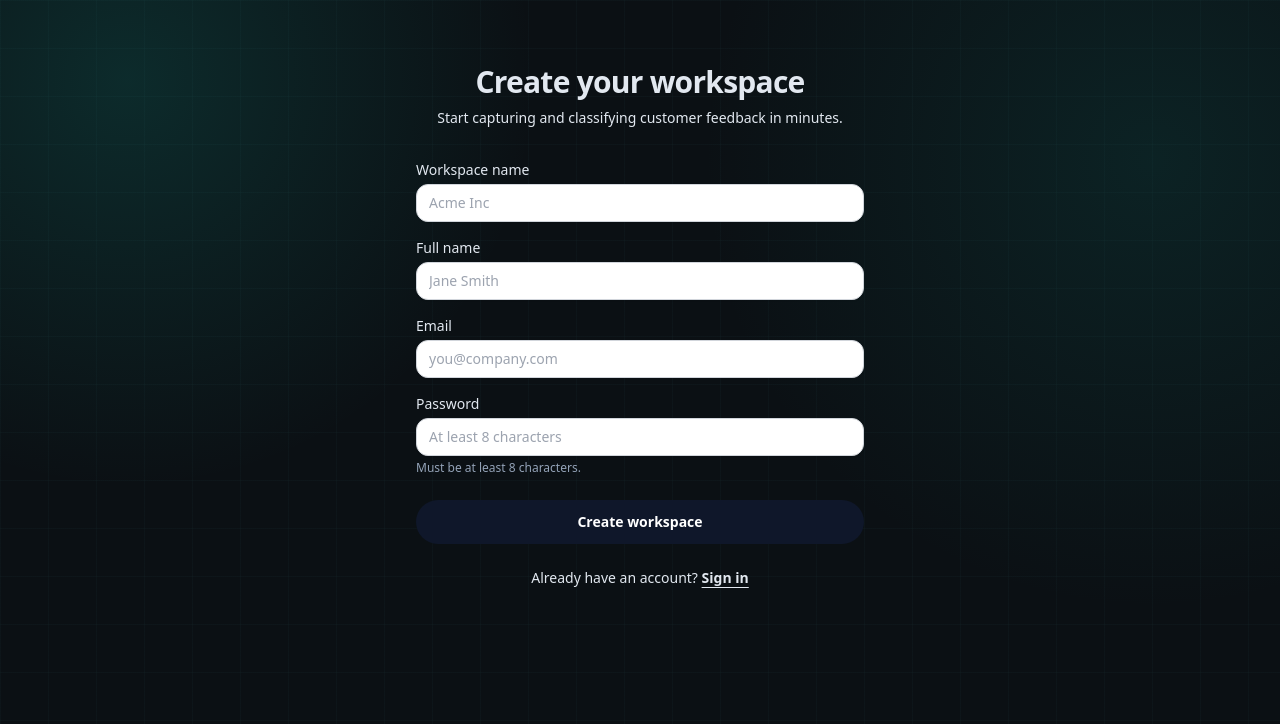
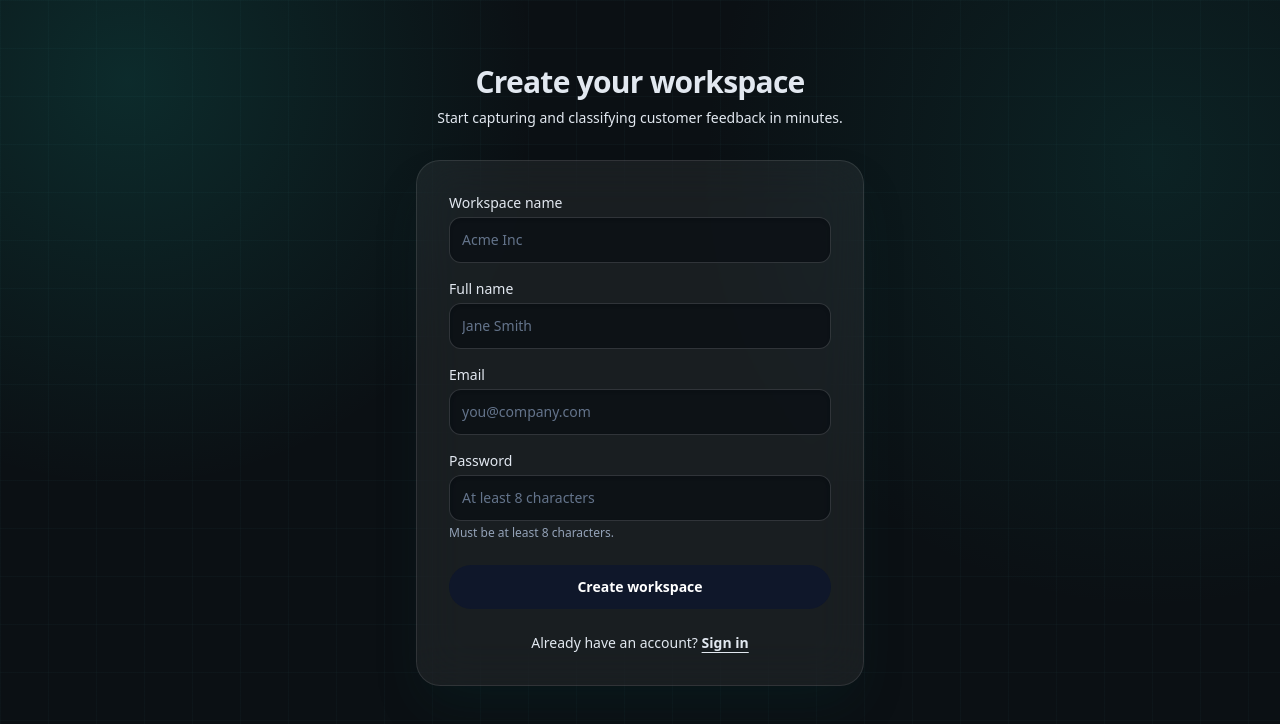
Before and after one commit to magoro11/loop-saas, a Next.js app: page /signup in a window 1280 px wide. Shown: the top 724 px of the page. Built offline with nearby package versions, Linux system fonts and the light colour scheme.

Commit message:
Improve create workspace form contrast

```diff
--- a/app/signup/page.tsx
+++ b/app/signup/page.tsx
@@ -46,7 +46,7 @@ export default function SignupPage() {
         <p className="mt-2 text-sm text-slate-600">Start capturing and classifying customer feedback in minutes.</p>
       </div>
 
-      <form className="mt-8 space-y-6" onSubmit={handleSubmit}>
+      <form className="mt-8 space-y-6 rounded-3xl border border-white/10 bg-white/[0.06] p-8 shadow-2xl shadow-teal-950/30 backdrop-blur-xl" onSubmit={handleSubmit}>
         <div className="space-y-4">
           <div>
             <label htmlFor="workspaceName" className="block text-sm font-medium text-slate-700">
@@ -55,7 +55,7 @@ export default function SignupPage() {
             <input
               id="workspaceName"
               name="workspaceName"
-              className="mt-1 block w-full rounded-xl border border-gray-300 px-3 py-2 text-sm shadow-sm transition focus:border-slate-900 focus:outline-none focus:ring-2 focus:ring-slate-100"
+              className="mt-1 block w-full rounded-xl border border-white/15 bg-[#0B1014]/80 px-3 py-3 text-sm text-white placeholder:text-slate-500 shadow-inner transition focus:border-teal-300 focus:outline-none focus:ring-2 focus:ring-teal-400/20"
               type="text"
               placeholder="Acme Inc"
               value={workspaceName}
@@ -71,7 +71,7 @@ export default function SignupPage() {
             <input
               id="name"
               name="name"
-              className="mt-1 block w-full rounded-xl border border-gray-300 px-3 py-2 text-sm shadow-sm transition focus:border-slate-900 focus:outline-none focus:ring-2 focus:ring-slate-100"
+              className="mt-1 block w-full rounded-xl border border-white/15 bg-[#0B1014]/80 px-3 py-3 text-sm text-white placeholder:text-slate-500 shadow-inner transition focus:border-teal-300 focus:outline-none focus:ring-2 focus:ring-teal-400/20"
               type="text"
               placeholder="Jane Smith"
               value={name}
@@ -87,7 +87,7 @@ export default function SignupPage() {
             <input
               id="email"
               name="email"
-              className="mt-1 block w-full rounded-xl border border-gray-300 px-3 py-2 text-sm shadow-sm transition focus:border-slate-900 focus:outline-none focus:ring-2 focus:ring-slate-100"
+              className="mt-1 block w-full rounded-xl border border-white/15 bg-[#0B1014]/80 px-3 py-3 text-sm text-white placeholder:text-slate-500 shadow-inner transition focus:border-teal-300 focus:outline-none focus:ring-2 focus:ring-teal-400/20"
               type="email"
               placeholder="you@company.com"
               value={email}
@@ -103,7 +103,7 @@ export default function SignupPage() {
             <input
               id="password"
               name="password"
-              className="mt-1 block w-full rounded-xl border border-gray-300 px-3 py-2 text-sm shadow-sm transition focus:border-slate-900 focus:outline-none focus:ring-2 focus:ring-slate-100"
+              className="mt-1 block w-full rounded-xl border border-white/15 bg-[#0B1014]/80 px-3 py-3 text-sm text-white placeholder:text-slate-500 shadow-inner transition focus:border-teal-300 focus:outline-none focus:ring-2 focus:ring-teal-400/20"
               type="password"
               placeholder="At least 8 characters"
               value={password}
```
